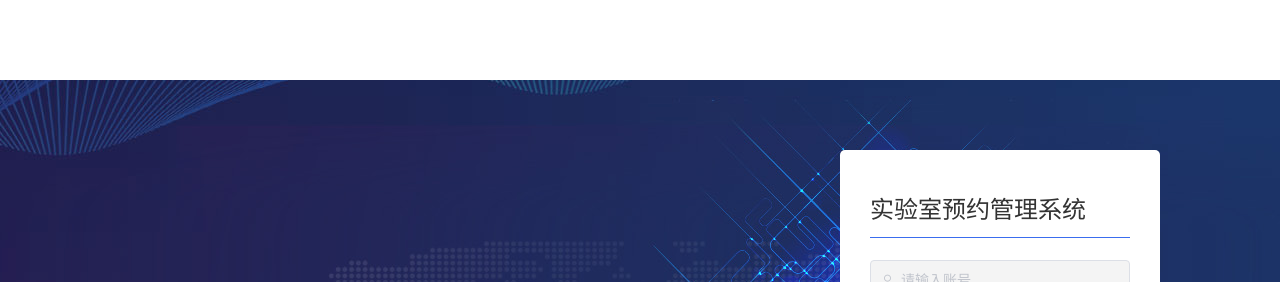
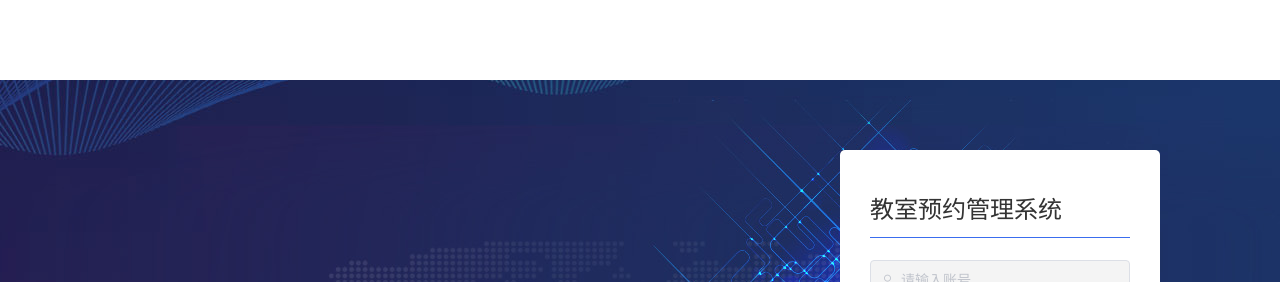
Before and after one commit to qkgit/labOrder-vue, a Vue app: page /login in a window 1280 px wide. Shown: the top 282 px of the page. Built offline with nearby package versions, Linux system fonts and the light colour scheme.

Commit message:
名称更改

```diff
--- a/src/layout/components/Sidebar/Logo.vue
+++ b/src/layout/components/Sidebar/Logo.vue
@@ -24,7 +24,7 @@ export default {
   },
   data() {
     return {
-      title: '实验室预约管理系统',
+      title: '教室预约管理系统',
       logo: 'https://wpimg.wallstcn.com/69a1c46c-eb1c-4b46-8bd4-e9e686ef5251.png'
     }
   }
--- a/src/views/home/index.vue
+++ b/src/views/home/index.vue
@@ -30,7 +30,7 @@
           <el-card class="box-info">
             <div>
               <div style="height: 130px; width: 400px; float: left">
-                <h2>欢迎访问实验室预约系统</h2>
+                <h2>欢迎访问教室预约系统</h2>
                 <h3>您好！{{ name }}</h3>
                 <!-- <p>
                   <span style="margin: 0 5px">学院：{{ institute }}</span><span style="margin: 0 5px">专业：{{ major }}</span>
--- a/src/views/login/index.vue
+++ b/src/views/login/index.vue
@@ -11,7 +11,7 @@
       >
         <br><br>
         <div class="title_text">
-          <div class="title">实验室预约管理系统</div>
+          <div class="title">教室预约管理系统</div>
         </div>
 
         <el-form-item prop="username">
@@ -122,7 +122,7 @@ export default {
   width: 100%;
   height: 600px;
   background: url("../../assets/login(1).jpg");
-  overflow: hidden;
+  overflow: auto;
 }
 .login-form {
   margin-top: 70px;
--- a/src/views/order/class/details/index.vue
+++ b/src/views/order/class/details/index.vue
@@ -236,7 +236,6 @@ export default {
 
     // 取消预约
     handleCancel(row) {
-      console.log(row);
       this.$confirm("确认取消这个预约吗？", "提示", {
         cancelButtonText: "取消",
         confirmButtonText: "确认",
```
